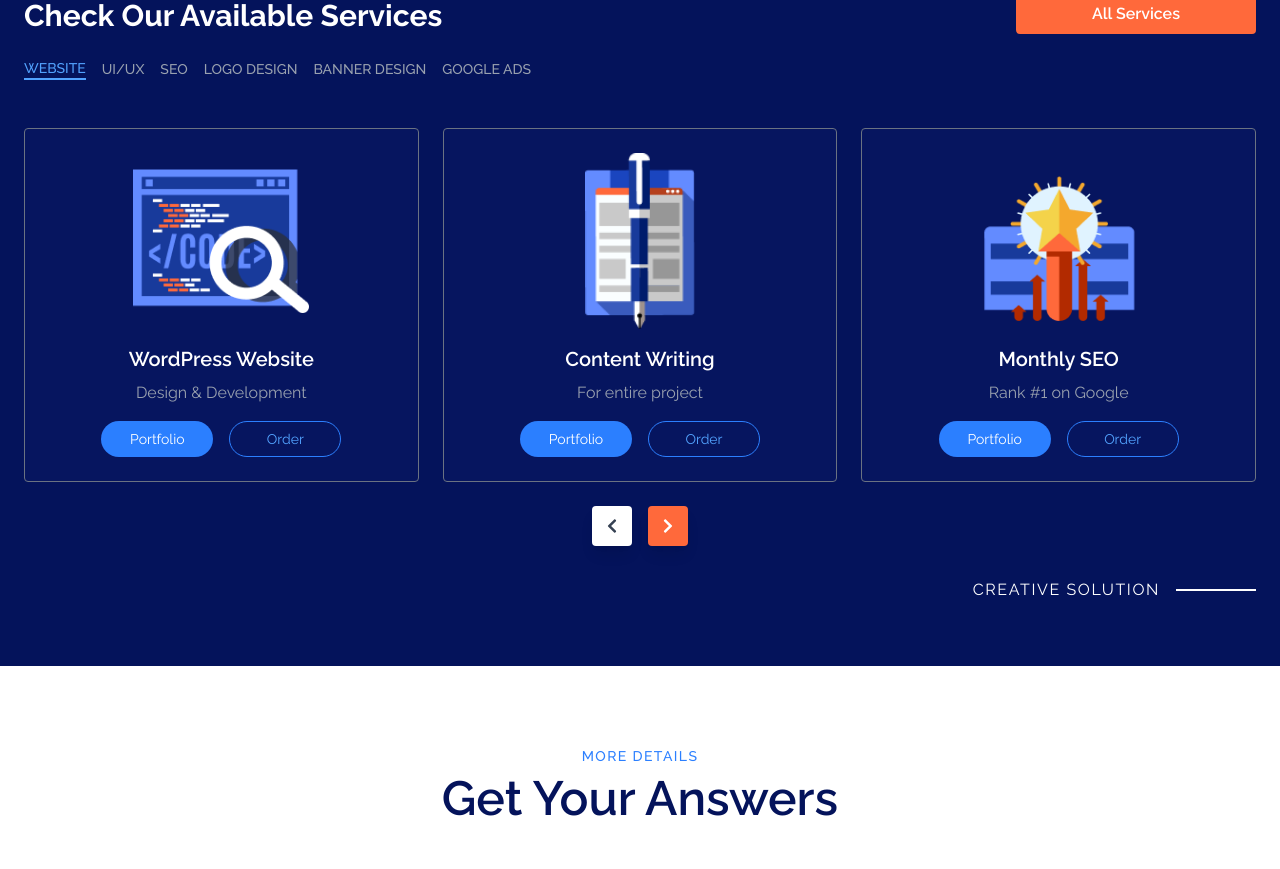
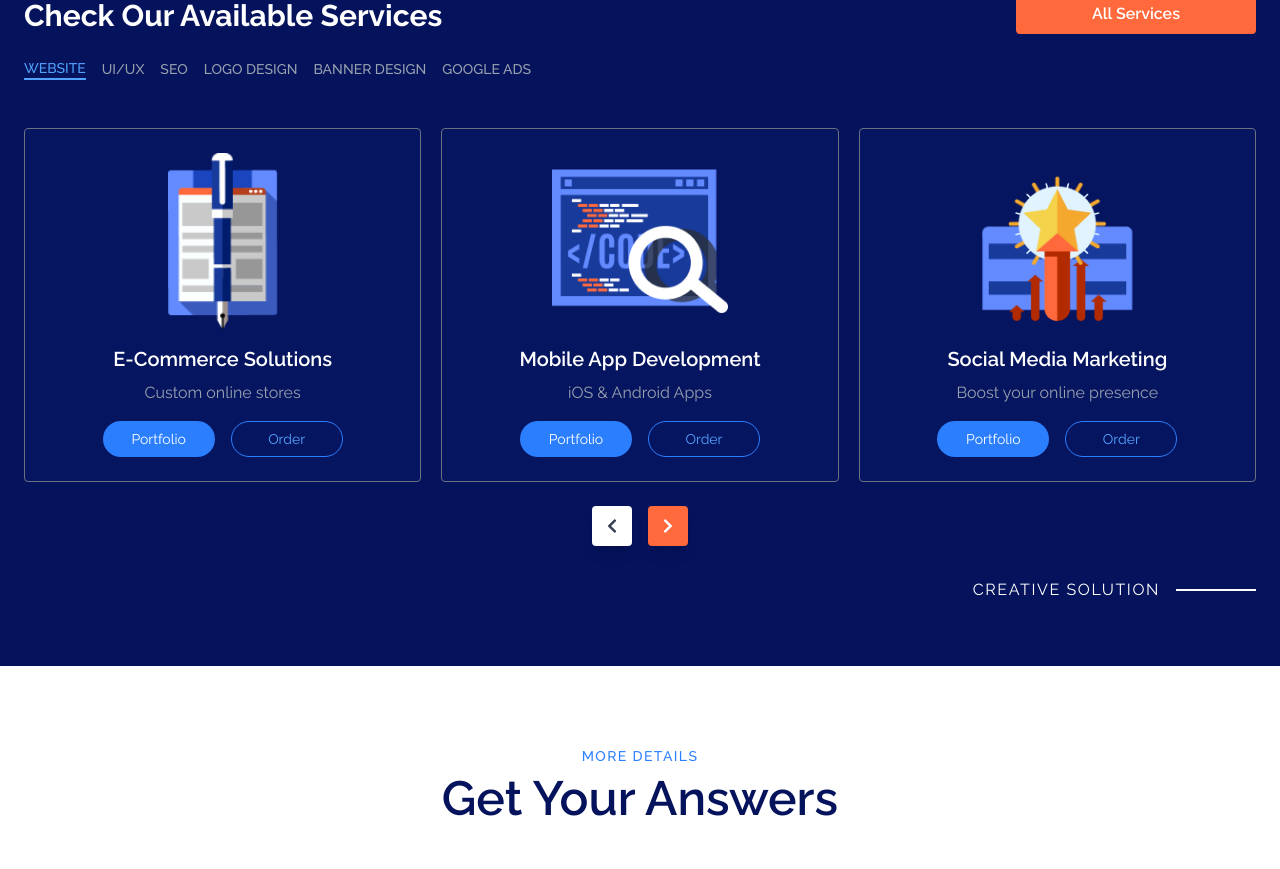
Before and after one commit to nadim-chowdhury/envobyte-test, a Next.js app: page / in a window 1280 px wide. Shown: the part 1023-1892 px from the top of the page. Built offline with nearby package versions, Linux system fonts and the light colour scheme.

Commit message:
service slider implemented

```diff
--- a/package.json
+++ b/package.json
@@ -53,6 +53,7 @@
     "react-resizable-panels": "^2.1.7",
     "recharts": "^2.15.1",
     "sonner": "^2.0.1",
+    "swiper": "^11.2.6",
     "tailwind-merge": "^3.0.2",
     "tw-animate-css": "^1.2.4",
     "vaul": "^1.1.2",
--- a/src/components/ServicesSection.tsx
+++ b/src/components/ServicesSection.tsx
@@ -1,9 +1,113 @@
+// "use client";
+
+// import { categories, services } from "@/utils/service-section-items";
+// import Image from "next/image";
+// import { useState } from "react";
+// import { FaChevronLeft, FaChevronRight } from "react-icons/fa";
+
+// export default function ServicesSection() {
+//   const [activeCategory, setActiveCategory] = useState("WEBSITE");
+
+//   return (
+//     <div className="py-16 bg-background text-white">
+//       <div className="container mx-auto px-6">
+//         {/* top */}
+//         <div>
+//           <div className="flex flex-col md:flex-row items-start md:items-end justify-between">
+//             <div>
+//               <p className="text-sm text-orange-500 uppercase font-medium">
+//                 Digital Services
+//               </p>
+//               <h2 className="text-3xl font-bold mt-2">
+//                 Check Our Available Services
+//               </h2>
+//             </div>
+
+//             <div className="mt-4 md:mt-0">
+//               <button className="bg-primary h-10 w-60 text-white font-semibold rounded transition-all duration-300 hover:bg-primary/80 cursor-pointer">
+//                 All Services
+//               </button>
+//             </div>
+//           </div>
+
+//           <div className="flex flex-wrap items-center gap-4 mt-6 pb-4">
+//             {categories.map((category) => (
+//               <button
+//                 key={category}
+//                 onClick={() => setActiveCategory(category)}
+//                 className={`text-sm font-medium uppercase transition cursor-pointer ${
+//                   activeCategory === category
+//                     ? "text-blue-400 border-b-2 border-blue-400"
+//                     : "text-gray-400"
+//                 }`}
+//               >
+//                 {category}
+//               </button>
+//             ))}
+//           </div>
+//         </div>
+
+//         {/* Services List */}
+//         <div className="mt-8 grid grid-cols-1 sm:grid-cols-2 md:grid-cols-3 gap-6">
+//           {services.map((service, index) => (
+//             <div
+//               key={index}
+//               className="bg-[#3158C733]/20 p-6 text-center border border-gray-500 rounded transition-all duration-300 hover:bg-blue-900/40"
+//             >
+//               <div className="flex items-center justify-center">
+//                 <Image
+//                   src={service.icon}
+//                   alt=""
+//                   width={960}
+//                   height={960}
+//                   className="w-44 h-44 object-contain"
+//                 />
+//               </div>
+
+//               <h3 className="text-xl font-semibold mt-4">{service.title}</h3>
+//               <p className="text-gray-400 mt-2">{service.description}</p>
+//               <div className="mt-4 flex items-center justify-center gap-4 text-sm">
+//                 <button className="bg-blue-500 hover:bg-blue-600 text-white w-28 h-9 rounded-full transition-all duration-300 cursor-pointer">
+//                   Portfolio
+//                 </button>
+//                 <button className="border border-blue-500 text-blue-400 hover:bg-blue-600 hover:text-white w-28 h-9 rounded-full transition-all duration-300 cursor-pointer">
+//                   Order
+//                 </button>
+//               </div>
+//             </div>
+//           ))}
+//         </div>
+
+//         {/* Navigation Buttons */}
+//         <div className="flex justify-center gap-4 mt-6">
+//           <button className="bg-white text-gray-700 p-3 rounded shadow-lg hover:bg-gray-200 transition-all duration-300 cursor-pointer">
+//             <FaChevronLeft />
+//           </button>
+
+//           <button className="bg-primary text-white p-3 rounded shadow-lg hover:bg-orange-600 hover:text-white transition-all duration-300 cursor-pointer">
+//             <FaChevronRight />
+//           </button>
+//         </div>
+
+//         <div className="flex flex-col sm:flex-row items-center justify-end gap-4 mt-8">
+//           <h4 className="uppercase tracking-widest">Creative Solution</h4>
+//           <div className="h-[2px] w-20 bg-white"></div>
+//         </div>
+//       </div>
+//     </div>
+//   );
+// }
+
 "use client";
 
 import { categories, services } from "@/utils/service-section-items";
 import Image from "next/image";
 import { useState } from "react";
 import { FaChevronLeft, FaChevronRight } from "react-icons/fa";
+import { Swiper, SwiperSlide } from "swiper/react";
+import { Navigation } from "swiper/modules";
+import "swiper/css";
+import "swiper/css/navigation";
 
 export default function ServicesSection() {
   const [activeCategory, setActiveCategory] = useState("WEBSITE");
@@ -47,13 +151,24 @@
           </div>
         </div>
 
-        {/* Services List */}
-        <div className="mt-8 grid grid-cols-1 sm:grid-cols-2 md:grid-cols-3 gap-6">
+        {/* Services List with Swiper */}
+        <div className="mt-8">
+          <Swiper
+            modules={[Navigation]}
+            spaceBetween={20}
+            slidesPerView={1}
+            breakpoints={{
+              640: { slidesPerView: 2 },
+              1024: { slidesPerView: 3 },
+            }}
+            navigation={{
+              nextEl: ".swiper-button-next-x",
+              prevEl: ".swiper-button-prev-x",
+            }}
+          >
             {services.map((service, index) => (
-            <div
-              key={index}
-              className="bg-[#3158C733]/20 p-6 text-center border border-gray-500 rounded transition-all duration-300 hover:bg-blue-900/40"
-            >
+              <SwiperSlide key={index}>
+                <div className="bg-[#3158C733]/20 p-6 text-center border border-gray-500 rounded transition-all duration-300 hover:bg-blue-900/40">
                   <div className="flex items-center justify-center">
                     <Image
                       src={service.icon}
@@ -64,7 +179,9 @@
                     />
                   </div>
 
-              <h3 className="text-xl font-semibold mt-4">{service.title}</h3>
+                  <h3 className="text-xl font-semibold mt-4">
+                    {service.title}
+                  </h3>
                   <p className="text-gray-400 mt-2">{service.description}</p>
                   <div className="mt-4 flex items-center justify-center gap-4 text-sm">
                     <button className="bg-blue-500 hover:bg-blue-600 text-white w-28 h-9 rounded-full transition-all duration-300 cursor-pointer">
@@ -75,18 +192,22 @@
                     </button>
                   </div>
                 </div>
+              </SwiperSlide>
             ))}
+          </Swiper>
         </div>
 
         {/* Navigation Buttons */}
-        <div className="flex justify-center gap-4 mt-6">
-          <button className="bg-white text-gray-700 p-3 rounded shadow-lg hover:bg-gray-200 transition-all duration-300 cursor-pointer">
+        <div className="relative">
+          <div className="flex items-center justify-center gap-4 mt-6">
+            <button className="swiper-button-prev-x bg-white text-gray-700 p-3 rounded shadow-lg hover:bg-gray-200 transition-all duration-300 cursor-pointer">
               <FaChevronLeft />
             </button>
 
-          <button className="bg-primary text-white p-3 rounded shadow-lg hover:bg-orange-600 hover:text-white transition-all duration-300 cursor-pointer">
+            <button className="swiper-button-next-x bg-primary text-white p-3 rounded shadow-lg hover:bg-orange-600 hover:text-white transition-all duration-300 cursor-pointer">
               <FaChevronRight />
             </button>
+          </div>
         </div>
 
         <div className="flex flex-col sm:flex-row items-center justify-end gap-4 mt-8">
--- a/src/utils/service-section-items.ts
+++ b/src/utils/service-section-items.ts
@@ -9,18 +9,63 @@
 
 export const services = [
   {
-    title: "WordPress Website",
-    description: "Design & Development",
+    title: "E-Commerce Solutions",
+    description: "Custom online stores",
+    icon: "/assets/services-2.png",
+  },
+  {
+    title: "Mobile App Development",
+    description: "iOS & Android Apps",
     icon: "/assets/services-1.png",
   },
   {
-    title: "Content Writing",
-    description: "For entire project",
+    title: "Social Media Marketing",
+    description: "Boost your online presence",
+    icon: "/assets/services-3.png",
+  },
+  {
+    title: "UI/UX Design",
+    description: "Modern & User-friendly",
+    icon: "/assets/services-1.png",
+  },
+  {
+    title: "Technical Support",
+    description: "24/7 customer assistance",
+    icon: "/assets/services-3.png",
+  },
+  {
+    title: "Email Marketing",
+    description: "Increase engagement",
     icon: "/assets/services-2.png",
   },
   {
-    title: "Monthly SEO",
-    description: "Rank #1 on Google",
+    title: "Custom Web Application",
+    description: "Scalable & secure solutions",
+    icon: "/assets/services-1.png",
+  },
+  {
+    title: "Video Editing",
+    description: "High-quality visuals",
     icon: "/assets/services-3.png",
   },
+  {
+    title: "Digital Advertising",
+    description: "PPC & Google Ads",
+    icon: "/assets/services-2.png",
+  },
+  {
+    title: "Brand Identity",
+    description: "Logos & branding materials",
+    icon: "/assets/services-1.png",
+  },
+  {
+    title: "Website Maintenance",
+    description: "Ensure uptime & performance",
+    icon: "/assets/services-3.png",
+  },
+  {
+    title: "Market Research",
+    description: "In-depth industry insights",
+    icon: "/assets/services-2.png",
+  },
 ];
```
Also changed, not shown: 1 other file (tests, documents, lock files or other folders). Lines whose indentation alone changed are shown as unchanged.
